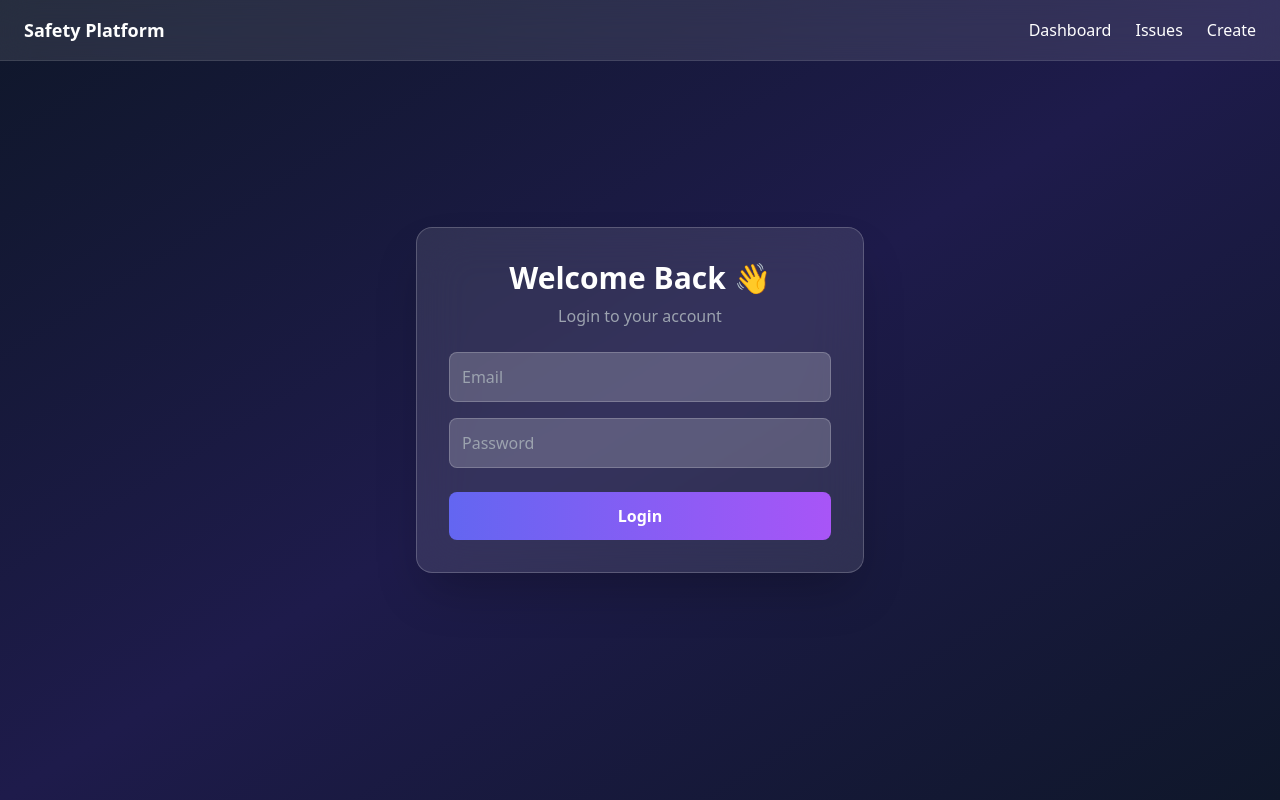
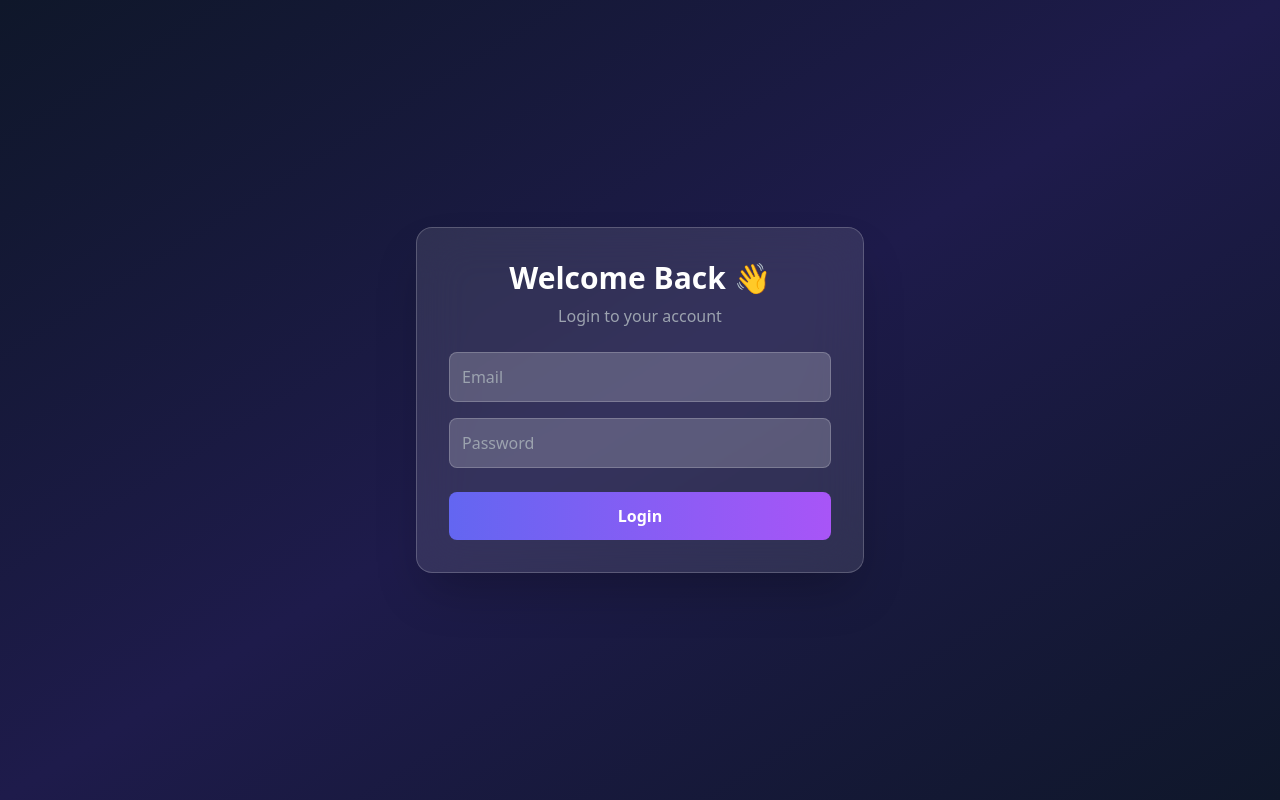
Before and after one commit to saqeeb66/safety-platform-frontend, a React (Vite) app: page / in a window 1280 px wide. Built offline with nearby package versions, Linux system fonts and the light colour scheme.

Commit message:
Conditionally render Navbar based on route
Added useLocation to conditionally hide Navbar on login page.

```diff
--- a/src/App.jsx
+++ b/src/App.jsx
@@ -1,4 +1,4 @@
-import { Routes, Route } from "react-router-dom";
+import { Routes, Route, useLocation } from "react-router-dom";
 import Navbar from "./components/Navbar";
 import Dashboard from "./pages/Dashboard";
 import Issues from "./pages/Issues";
@@ -6,11 +6,16 @@
 import Login from "./pages/Login";
 import AuditLogs from "./pages/AuditLogs";
 
+function App() {
+  const location = useLocation();
 
-function App() {
+  // hide navbar only on login page
+  const hideNavbar = location.pathname === "/";
+
   return (
     <>
-      <Navbar />
+      {!hideNavbar && <Navbar />}
+
       <Routes>
         <Route path="/" element={<Login />} />
         <Route path="/dashboard" element={<Dashboard />} />
```
